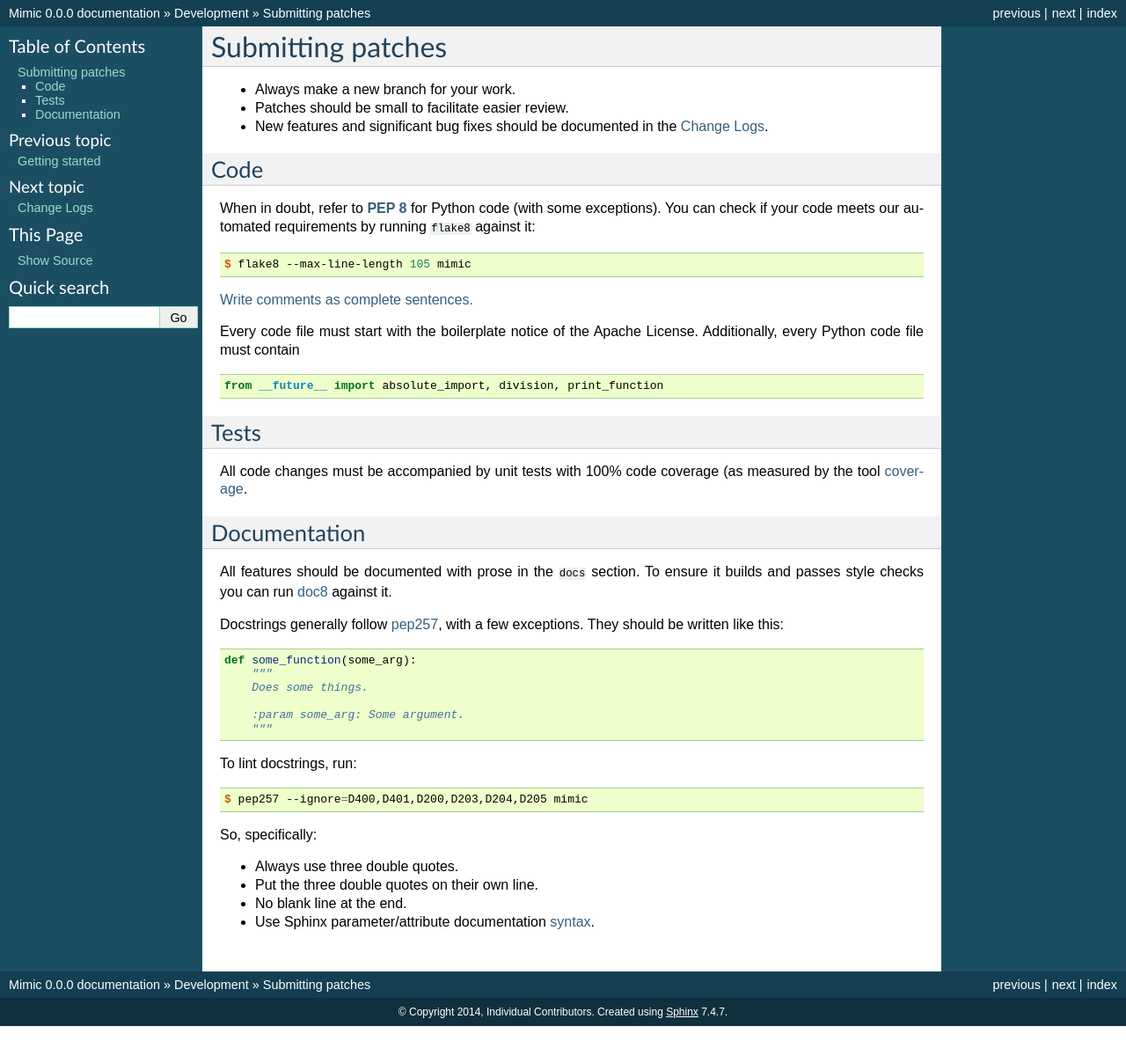
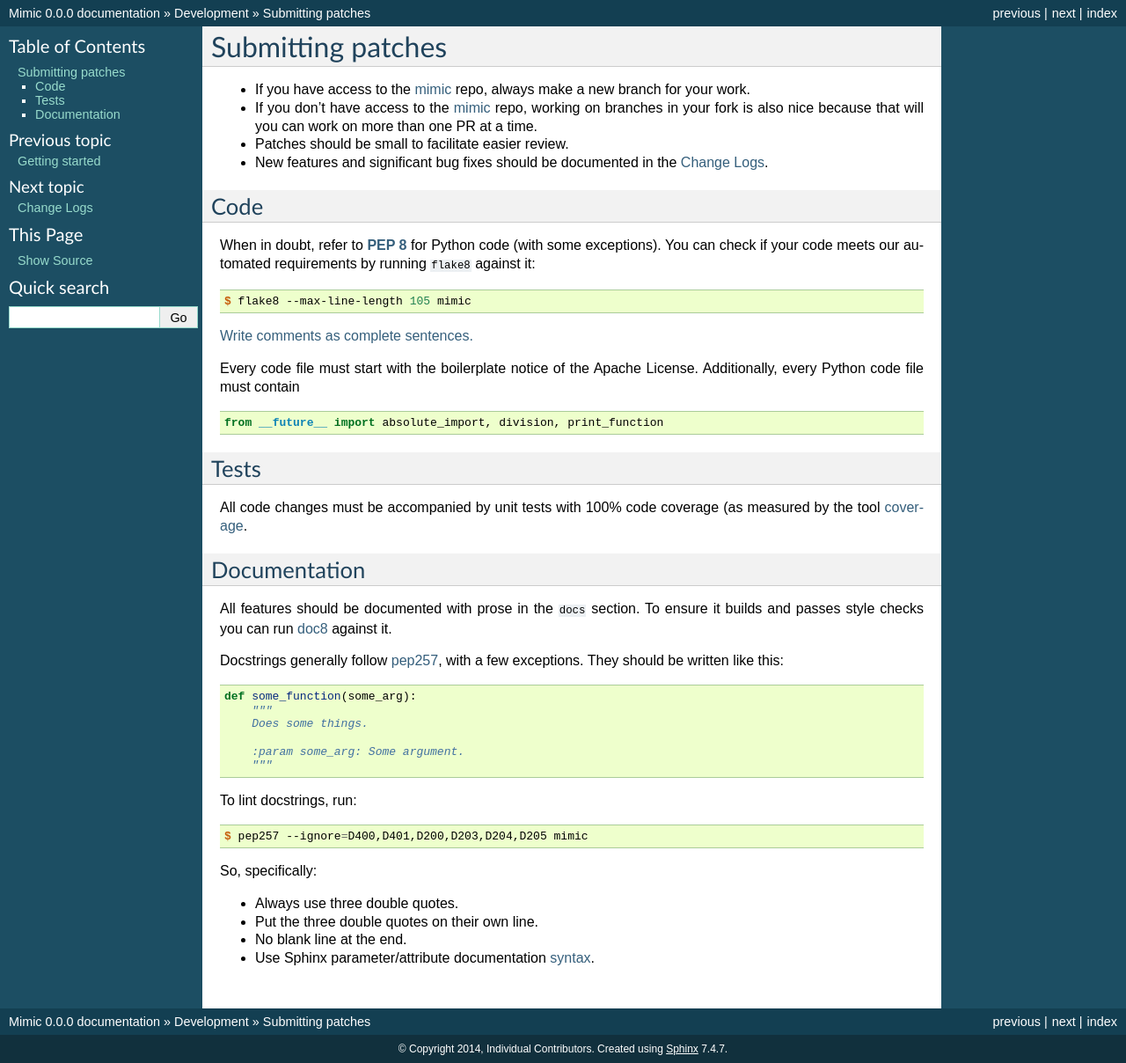
Before and after one commit to rackerlabs/mimic, a Sphinx documentation site: the page built from docs/development/submitting-patches.rst, in a window 1280 px wide. Shown: the whole page at 88% size. Built offline with Sphinx 7.4.7, drawn with Linux system fonts in a browser that asks for light colours; before the commit the page ends 1166 px from its top, so only the background shows below that.

Commit message:
Address review comments - thanks @lekha

```diff
--- a/dev-requirements.txt
+++ b/dev-requirements.txt
@@ -2,6 +2,6 @@
 flake8==2.1.0
 pep257==0.3.2
 coverage==3.7.1
-unittest2=0.5.1
+unittest2==0.5.1
 Sphinx==1.2.2
 -e .
--- a/docs/development/getting-started.rst
+++ b/docs/development/getting-started.rst
@@ -11,7 +11,7 @@
 .. code-block:: console
 
     $ # Create a virtualenv and activate it
-    $ pip install --requirement requirements.txt
+$ pip install --requirement dev-requirements.txt
 
 You are now ready to run the tests and build the documentation.
 
@@ -31,7 +31,7 @@
 
 .. code-block:: console
 
-    $ unittest discover
+    $ python -m unittest discover
 
 You can also check test coverage by using the `coverage`_ tool:
 
--- a/docs/development/submitting-patches.rst
+++ b/docs/development/submitting-patches.rst
@@ -1,7 +1,11 @@
 Submitting patches
 ==================
 
-* Always make a new branch for your work.
+* If you have access to the `mimic`_ repo, always make a new branch for your
+  work.
+* If you don't have access to the `mimic`_ repo, working on branches in your
+  fork is also nice because that will you can work on more than one PR at a
+  time.
 * Patches should be small to facilitate easier review.
 * New features and significant bug fixes should be documented in the
   :doc:`/changelog`.
@@ -65,7 +69,7 @@
 * No blank line at the end.
 * Use Sphinx parameter/attribute documentation `syntax`_.
 
-
+.. _`mimic`: https://github.com/rackerlabs/mimic
 .. _`Write comments as complete sentences.`: http://nedbatchelder.com/blog/201401/comments_should_be_sentences.html
 .. _`syntax`: http://sphinx-doc.org/domains.html#info-field-lists
 .. _`doc8`: https://github.com/stackforge/doc8
```
